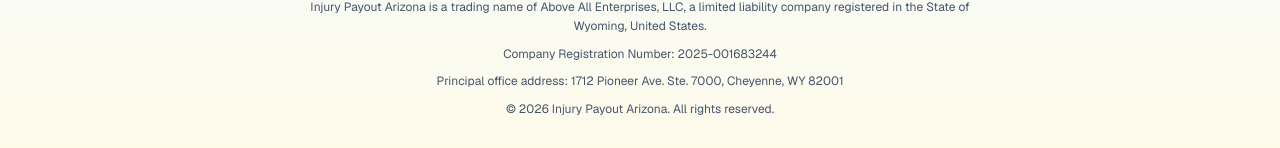
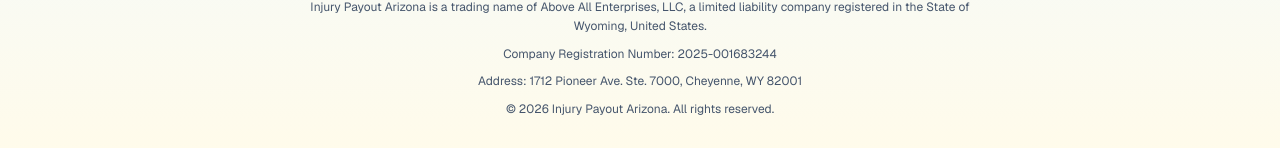
Before and after one commit to handskadi/injury-payout-arizona, a Next.js app: page / in a window 1280 px wide. Shown: the part 649-797 px from the top of the page. Built offline with nearby package versions, Linux system fonts and the light colour scheme.

Commit message:
Footer: label the address "Address:"

```diff
--- a/app/page.tsx
+++ b/app/page.tsx
@@ -43,8 +43,7 @@ export default function Home() {
         </p>
         <p>Company Registration Number: 2025-001683244</p>
         <p>
-          Principal office address: 1712 Pioneer Ave. Ste. 7000, Cheyenne, WY
-          82001
+          Address: 1712 Pioneer Ave. Ste. 7000, Cheyenne, WY 82001
         </p>
         <p>&copy; 2026 Injury Payout Arizona. All rights reserved.</p>
       </footer>
```
